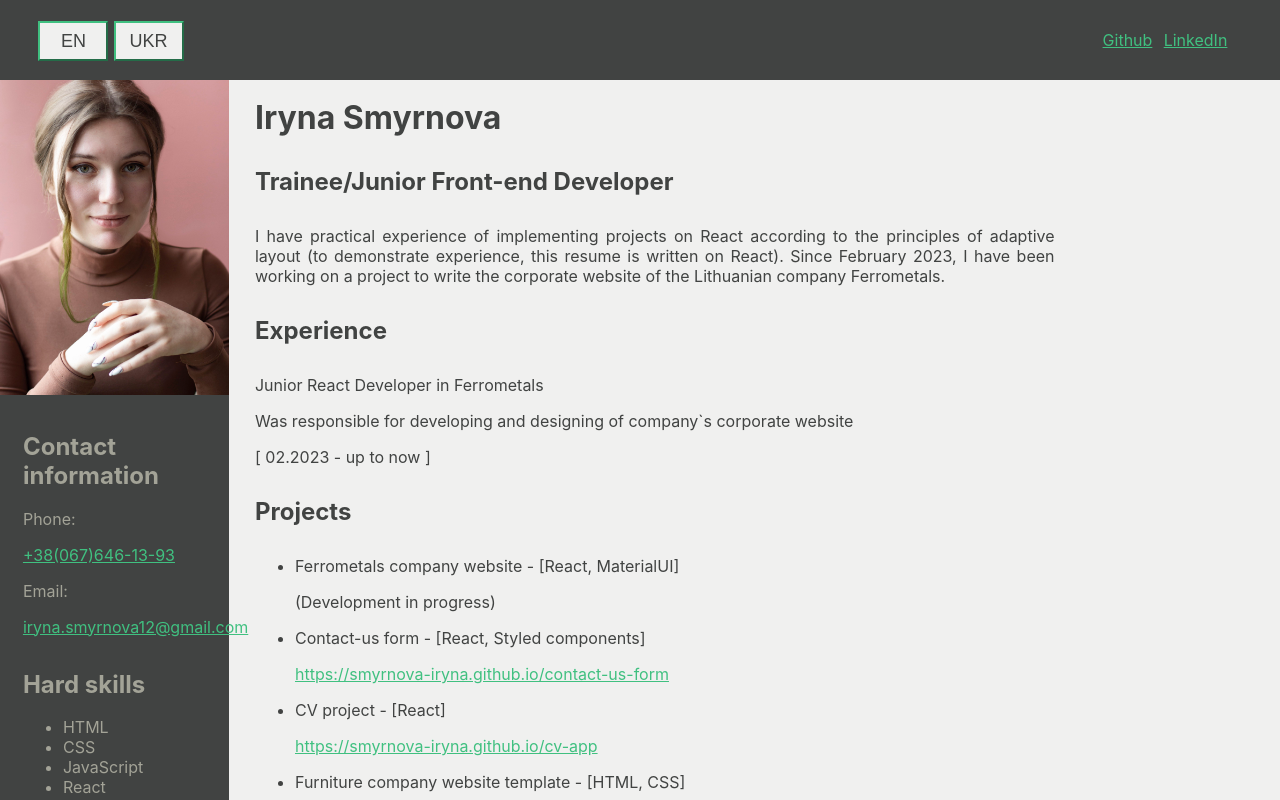
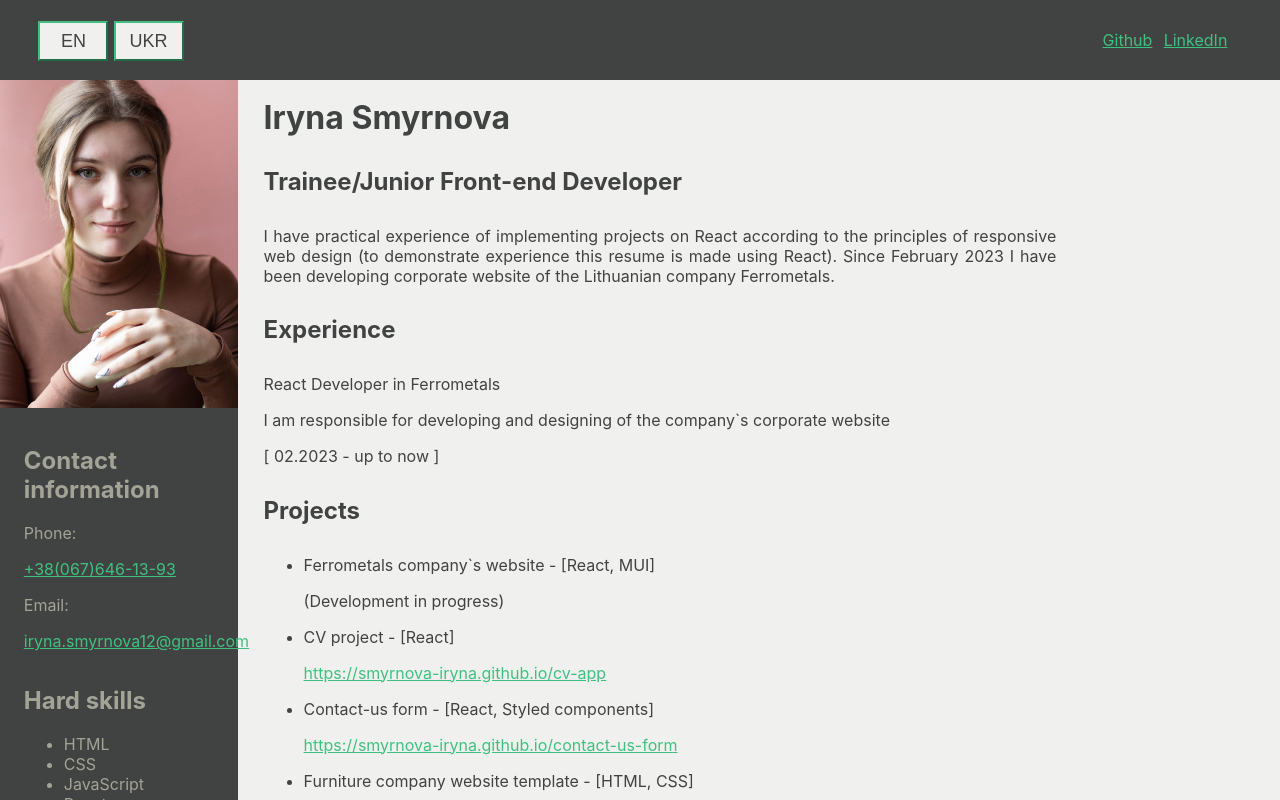
Before and after one commit to smyrnova-iryna/cv-app, a React (Create React App) app in the folder cv-app/: page / in a window 1280 px wide. Shown: the top 800 px of the page. Built offline with nearby package versions, Linux system fonts and the light colour scheme; the HTML template or start-up script is replaced by a standard one.

Commit message:
Update data

```diff
--- a/cv-app/src/App.js
+++ b/cv-app/src/App.js
@@ -20,16 +20,16 @@ const enCVInfo = {
   },
   hardSkills: {
     title: 'Hard skills',
-    skillsList: ['HTML', 'CSS', 'JavaScript', 'React', 'GIT'],
+    skillsList: ['HTML', 'CSS', 'JavaScript', 'React', 'Styled components', 'MUI', 'GIT'],
   },
   softSkills: {
     title: 'Soft skills',
-    skillsList: ['Teamwork', 'Time management', 'Critical thinking', 'Communication', 'Creativity', 'Learnability'],
+    skillsList: ['Teamwork', 'Time management', 'Critical thinking', 'Communication', 'Creativity', 'Learnability', 'Attention to details'],
   },
   mainInfo: {
     name: 'Iryna Smyrnova',
     position: 'Trainee/Junior Front-end Developer',
-    information: 'I have practical experience of implementing projects on React according to the principles of adaptive layout (to demonstrate experience, this resume is written on React). Since February 2023, I have been working on a project to write the corporate website of the Lithuanian company Ferrometals.'
+    information: 'I have practical experience of implementing projects on React according to the principles of responsive web design (to demonstrate experience this resume is made using React). Since February 2023 I have been developing corporate website of the Lithuanian company Ferrometals.'
   },
   languages: {
     title: 'Languages',
@@ -59,9 +59,9 @@ const enCVInfo = {
   },
   projects: {
     title: 'Projects',
-    projectsList: [{description: 'Ferrometals company website', technologies: 'React, MaterialUI', url: '(Development in progress)'},
+    projectsList: [{description: 'Ferrometals company`s website', technologies: 'React, MUI', url: '(Development in progress)'},
+    {description: 'CV project', technologies: 'React', url: 'https://smyrnova-iryna.github.io/cv-app'},
     {description: 'Contact-us form', technologies: 'React, Styled components', url: 'https://smyrnova-iryna.github.io/contact-us-form'},
-    {description: 'CV project', technologies: 'React', url: 'https://smyrnova-iryna.github.io/cv-app'},
     {description: 'Furniture company website template', technologies: 'HTML, CSS', url: 'https://smyrnova-iryna.github.io/furniture'},]
   },
   certificates: {
@@ -71,8 +71,8 @@ const enCVInfo = {
   experience: {
     title: 'Experience',
     company: 'in Ferrometals',
-    position: 'Junior React Developer',
-    description: 'Was responsible for developing and designing of company`s corporate website',
+    position: 'React Developer',
+    description: 'I am responsible for developing and designing of the company`s corporate website',
     startDate: '02.2023',
     finishDate: 'up to now'
   },
@@ -96,7 +96,7 @@ const ukrCVInfo = {
   },
   hardSkills: {
     title: 'Хард-скілс',
-    skillsList: ['HTML', 'CSS', 'JavaScript', 'React', 'GIT'],
+    skillsList: ['HTML', 'CSS', 'JavaScript', 'React', 'Styled components', 'MUI', 'GIT'],
   },
   softSkills: {
     title: 'Софт-скілс',
@@ -135,9 +135,9 @@ const ukrCVInfo = {
   },
   projects: {
     title: 'Проєкти',
-    projectsList: [{description: 'Вебсайт компанії Ferrometals', technologies: 'React, MaterialUI', url: '(В процесі розробки)'},
+    projectsList: [{description: 'Вебсайт компанії Ferrometals', technologies: 'React, MUI', url: '(В процесі розробки)'},
+    {description: 'Резюме', technologies: 'React', url: 'https://smyrnova-iryna.github.io/cv-app'},
     {description: `Форма зворотнього зв'язку`, technologies: 'React, Styled components', url: 'https://smyrnova-iryna.github.io/contact-us-form/ '},
-    {description: 'Резюме', technologies: 'React', url: 'https://smyrnova-iryna.github.io/cv-app'},
     {description: 'Шаблон вебсайту для меблевої компанії', technologies: 'HTML, CSS', url: 'https://smyrnova-iryna.github.io/furniture'}]
   },
   certificates: {
@@ -147,10 +147,10 @@ const ukrCVInfo = {
   experience: {
     title: 'Досвід роботи',
     company: 'у Ferrometals',
-    position: 'Junior React Developer',
-    description: 'Відповідала за розробку та дизайн корпоративного сайту компанії',
+    position: 'React Developer',
+    description: 'Відповідаю за розробку та дизайн корпоративного сайту компанії',
     startDate: '02.2023',
-    finishDate: 'по теперішній момент'
+    finishDate: 'по теперішній час'
   },
   links: {
     gh: {
```
